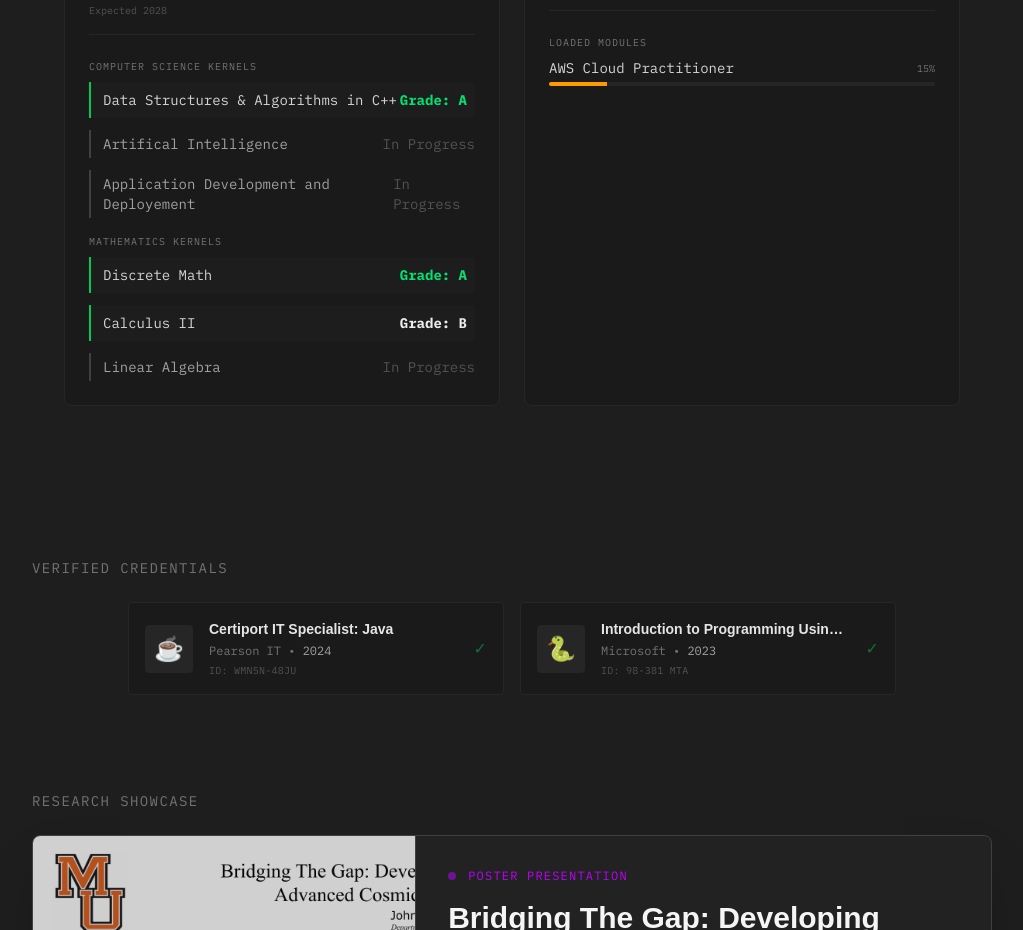
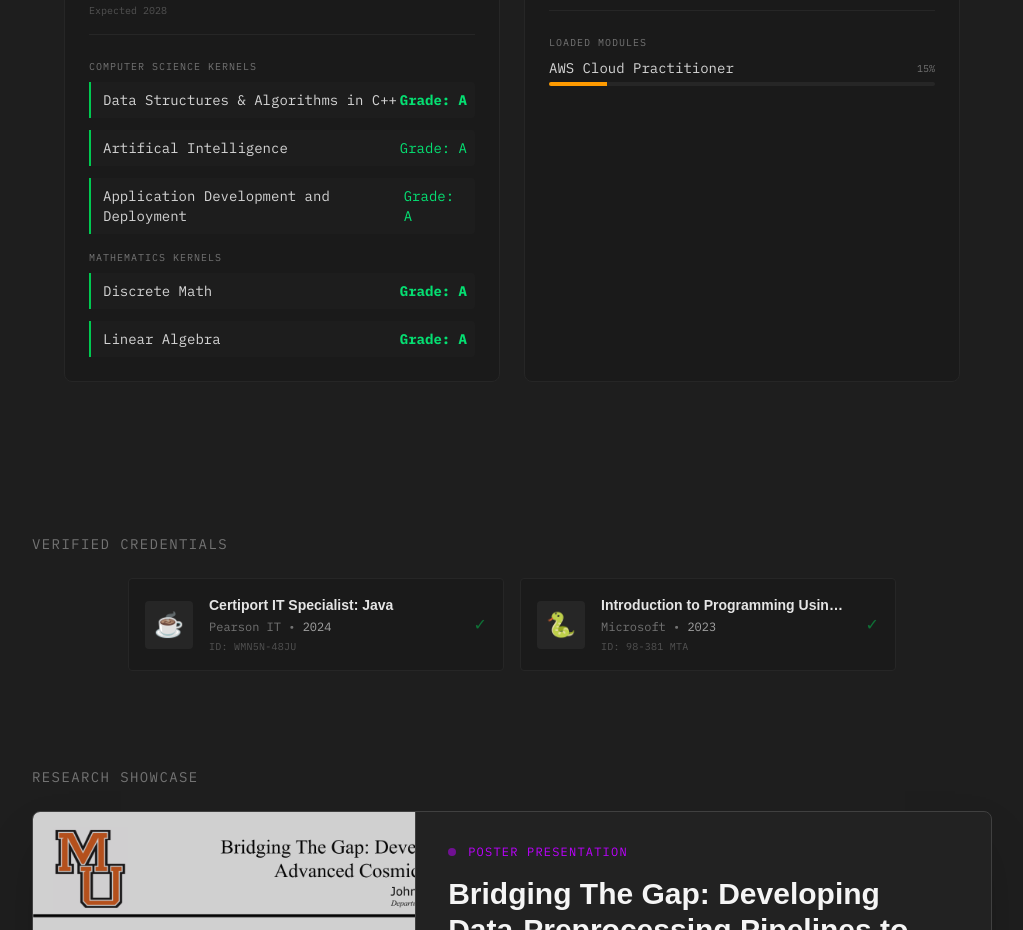
Before and after one commit to Jstowers1/Jstowers1.github.io, a Next.js app: page / in a window 1280 px wide. Shown: the part 1568-2498 px from the top of the page, without its empty margins (128-1151 px from the left). Built offline with nearby package versions, Linux system fonts and the light colour scheme; a web font is replaced by a local one.

Commit message:
Updated grades of this past semester

```diff
--- a/app/components/Education.tsx
+++ b/app/components/Education.tsx
@@ -35,14 +35,14 @@ export default function Education() {
               <span className="text-green-400 font-bold">Grade: A</span>
             </div>
 
-            <div className="flex justify-between items-center text-sm font-mono border-l-2 border-neutral-700 pl-3 py-1">
-              <span className="text-neutral-400">Artifical Intelligence</span>
-              <span className="text-neutral-600">In Progress</span>
+            <div className="flex justify-between items-center text-sm font-mono border-l-2 border-green-500 pl-3 bg-neutral-800/30 py-2 pr-2 rounded-r">
+              <span className="text-neutral-300">Artifical Intelligence</span>
+              <span className="text-green-400">Grade: A</span>
             </div>
 
-            <div className="flex justify-between items-center text-sm font-mono border-l-2 border-neutral-700 pl-3 py-1">
-              <span className="text-neutral-400">Application Development and Deployement</span>
-              <span className="text-neutral-600">In Progress</span>
+            <div className="flex justify-between items-center text-sm font-mono border-l-2 border-green-500 pl-3 bg-neutral-800/30 py-2 pr-2 rounded-r">
+              <span className="text-neutral-300">Application Development and Deployment</span>
+              <span className="text-green-400">Grade: A</span>
             </div>
           </div>
 
@@ -57,17 +57,12 @@ export default function Education() {
               <span className="text-green-400 font-bold">Grade: A</span>
             </div>
 
-            <div className="flex justify-between items-center text-sm font-mono border-l-2 border-green-500 pl-3 bg-neutral-800/30 py-2 pr-2 rounded-r">
-              <span className="text-neutral-300">Calculus II</span>
-              <span className="text-400 font-bold">Grade: B</span>
+             <div className="flex justify-between items-center text-sm font-mono border-l-2 border-green-500 pl-3 bg-neutral-800/30 py-2 pr-2 rounded-r">
+              <span className="text-neutral-300">Linear Algebra</span>
+              <span className="text-green-400 font-bold">Grade: A</span>
             </div>
 
-            <div className="flex justify-between items-center text-sm font-mono border-l-2 border-neutral-700 pl-3 py-1">
-              <span className="text-neutral-400">Linear Algebra</span>
-              <span className="text-neutral-600">In Progress</span>
-            </div>
           </div>
-
         </div>
 
         {/* ==========================================
```
